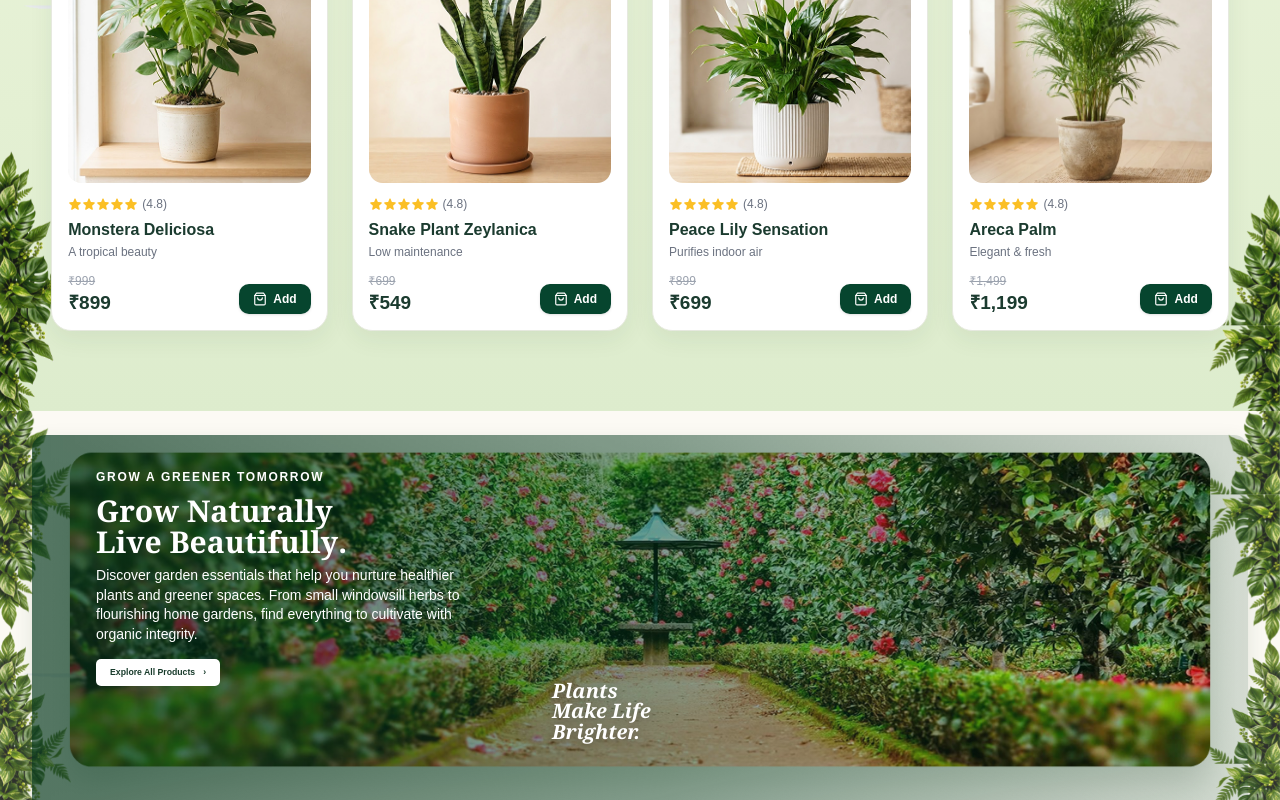
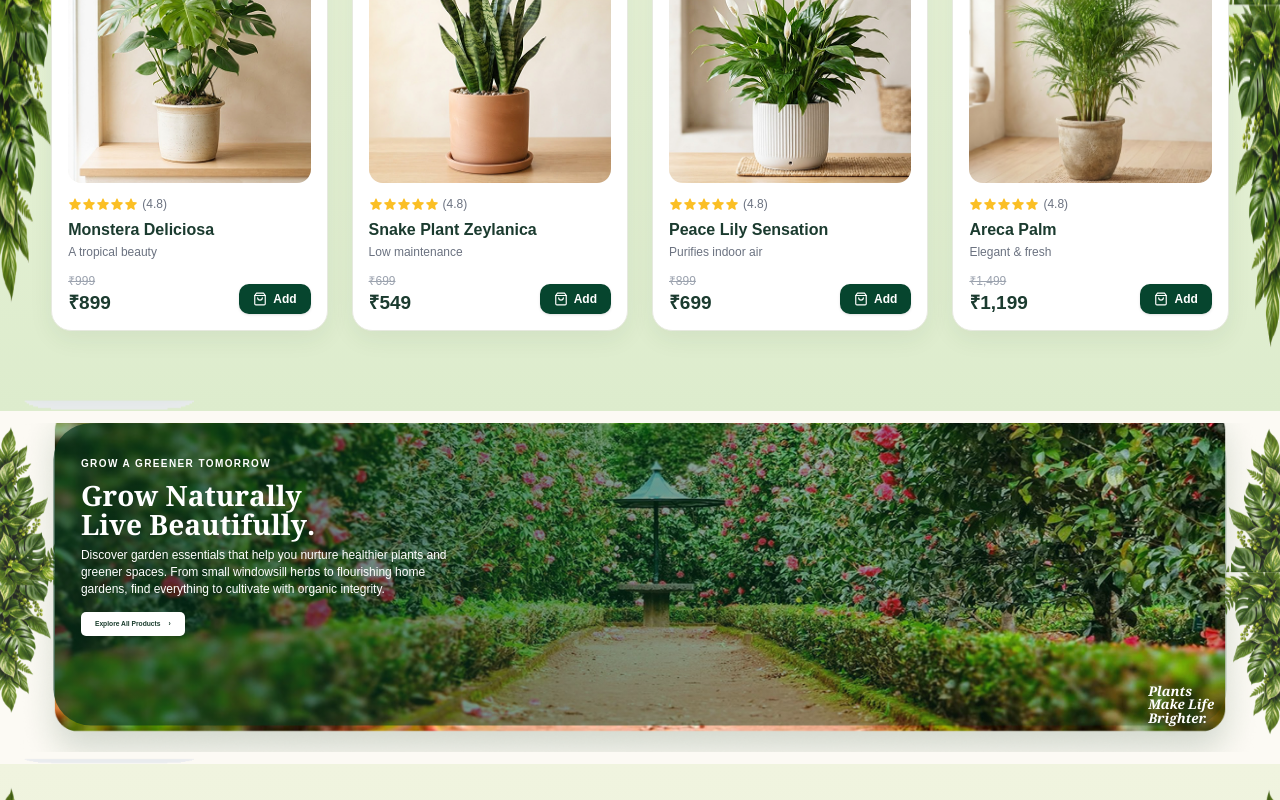
Before and after one commit to Brand-Mindz-Global-Technology-Pvt-Ltd/Kanchan-Frontend, a React (Vite) app: page / in a window 1280 px wide. Shown: the part 2000-2800 px from the top of the page. Built offline with nearby package versions, Linux system fonts and the light colour scheme.

Commit message:
Update home page design

```diff
--- a/src/components/home/AskedQuestions.tsx
+++ b/src/components/home/AskedQuestions.tsx
@@ -69,6 +69,7 @@ function AskedQuestions() {
             right: { bottom: "-8%", width: "clamp(110px, 17vw, 230px)", opacity: 0.88 },
           },
         ]}
+        mobileBorderTreatment
       />
 
       <div className="relative z-10 mx-auto w-[92%] max-w-[1240px]">
--- a/src/components/home/BotanicalChronicle.tsx
+++ b/src/components/home/BotanicalChronicle.tsx
@@ -51,6 +51,7 @@ function BotanicalChronicle() {
             right: { bottom: "-12%", width: "clamp(105px, 16vw, 220px)", opacity: 0.9 },
           },
         ]}
+        mobileBorderTreatment
       />
       <div className="relative z-10 mx-auto w-[92%] max-w-[1180px] sm:w-[82%]">
         <header>
--- a/src/components/home/ChooseKanchan.tsx
+++ b/src/components/home/ChooseKanchan.tsx
@@ -119,6 +119,7 @@ export default function WhyChooseKanchan() {
             right: { bottom: "-10%", width: "clamp(115px, 18vw, 245px)", opacity: 0.9 },
           },
         ]}
+        mobileBorderTreatment
       />
 
       <div className="relative z-10 mx-auto w-[92%] max-w-[1180px]">
--- a/src/components/home/GardenBanner.tsx
+++ b/src/components/home/GardenBanner.tsx
@@ -12,8 +12,41 @@ function GardenBanner() {
   return (
     <section
       ref={sectionRef}
-      className="relative isolate w-full overflow-hidden bg-[#FCFAF4] px-4 py-6 sm:px-6 lg:px-8"
+      className="garden-banner relative isolate w-full overflow-hidden bg-[#FCFAF4] px-2 py-3 sm:px-3 sm:py-3 lg:px-4 lg:py-3"
     >
+      <style>{`
+        @media (max-width: 640px) {
+          .garden-banner .garden-banner__left-content {
+            transform: translate(30px, 5px) !important;
+          }
+
+          .garden-banner .garden-banner__label {
+            font-size: 7px !important;
+          }
+
+          .garden-banner .garden-banner__heading {
+            font-size: 14px !important;
+          }
+
+          .garden-banner .garden-banner__description {
+            font-size: 8px !important;
+          }
+
+          .garden-banner .garden-banner__button {
+            font-size: 5px !important;
+          }
+
+          .garden-banner .garden-banner__slogan {
+            left: auto !important;
+            right: 4% !important;
+            bottom: 8% !important;
+          }
+
+          .garden-banner .garden-banner__slogan p {
+            font-size: 7px !important;
+          }
+        }
+      `}</style>
       <HomeEdgeLeaves
         placements={[
           {
@@ -25,15 +58,16 @@ function GardenBanner() {
             right: { bottom: "-20%", width: "clamp(100px, 16vw, 215px)", opacity: 0.82 },
           },
         ]}
+        mobileBorderTreatment
       />
       <div
         className="relative z-10 mx-auto overflow-hidden rounded-[12px] sm:rounded-[14px]"
         style={{
           width: "100%",
           maxWidth: "1328px",
-          aspectRatio: "3.17 / 1",
-          minHeight: "220px",
-          boxShadow: "0 8px 22px rgba(26, 67, 36, 0.12)",
+          aspectRatio: "3.8 / 1",
+minHeight: "0",
+          boxShadow: "none",
         }}
       >
         <img
@@ -53,6 +87,7 @@ function GardenBanner() {
           style={{
             background:
               "linear-gradient(90deg, rgba(4,54,28,0.68) 0%, rgba(3,57,28,0.48) 52%, rgba(3,57,28,0.16) 100%)",
+            clipPath: "inset(0 3% 8% 3% round 3% / 11%)",
           }}
         />
 
@@ -65,7 +100,7 @@ function GardenBanner() {
         >
           {/* Left content */}
           <div
-            className="flex flex-col items-start"
+            className="garden-banner__left-content flex flex-col items-start"
             style={{
               width: "min(62%, 440px)",
               minWidth: 0,
@@ -73,10 +108,10 @@ function GardenBanner() {
             }}
           >
             <p
-              className="font-bold uppercase text-white"
+              className="garden-banner__label font-bold uppercase text-white"
               style={{
                 margin: 0,
-                fontSize: "calc(clamp(5px, 0.65vw, 7px) + 5px)",
+                fontSize: "calc(clamp(5px, 0.65vw, 7px) + 3px)",
                 letterSpacing: "0.14em",
                 lineHeight: 1.4,
               }}
@@ -86,10 +121,10 @@ function GardenBanner() {
 
             <h2
               aria-label="Grow Naturally Live Beautifully."
-              className="font-serif font-bold text-white"
+              className="garden-banner__heading font-serif font-bold text-white"
               style={{
                 margin: "clamp(6px, 1.1vw, 10px) 0 0",
-                fontSize: "calc(clamp(15px, 2.05vw, 25px) + 5px)",
+                fontSize: "calc(clamp(15px, 2.05vw, 25px) + 3px)",
                 lineHeight: 1.02,
               }}
             >
@@ -100,11 +135,11 @@ function GardenBanner() {
 
             <p
               data-reveal-paragraph
-              className="text-white"
+              className="garden-banner__description text-white"
               style={{
                 maxWidth: "390px",
                 margin: "clamp(5px, 0.9vw, 9px) 0 0",
-                fontSize: "calc(clamp(6px, 0.72vw, 9px) + 5px)",
+                fontSize: "calc(clamp(6px, 0.72vw, 9px) + 3px)",
                 lineHeight: 1.4,
               }}
             >
@@ -115,13 +150,13 @@ function GardenBanner() {
 
             <a
               href="/plants"
-              className="inline-flex items-center bg-white font-semibold text-[#183B2B] transition-colors hover:bg-[#F2F7EF]"
+              className="garden-banner__button inline-flex items-center bg-white font-semibold text-[#183B2B] transition-colors hover:bg-[#F2F7EF]"
               style={{
                 gap: "8px",
                 marginTop: "clamp(8px, 1.5vw, 14px)",
                 padding: "clamp(5px, 0.8vw, 8px) clamp(9px, 1.3vw, 14px)",
                 borderRadius: "5px",
-                fontSize: "clamp(6px, 0.68vw, 9px)",
+                fontSize: "clamp(4px, calc(0.68vw - 2px), 7px)",
                 lineHeight: 1.3,
                 textDecoration: "none",
               }}
@@ -133,10 +168,10 @@ function GardenBanner() {
 
           {/* Right slogan */}
           <div
-            className="absolute flex flex-col justify-end"
+            className="garden-banner__slogan absolute flex flex-col justify-end"
             style={{
-              left: "min(calc(62% + 35px), 520px)",
-              bottom: "20%",
+              right: "4%",
+              bottom: "8%",
               display: "flex",
               alignItems: "flex-end",
               justifyContent: "flex-end",
@@ -147,7 +182,7 @@ function GardenBanner() {
               className="font-serif font-bold italic text-white"
               style={{
                 margin: 0,
-                fontSize: "clamp(11px, 1.65vw, 20px)",
+                fontSize: "clamp(6px, calc(1.2vw - 2px), 14px)",
                 lineHeight: 1.02,
                 textAlign: "left",
                 textShadow: "0 2px 8px rgba(0,0,0,0.25)",
--- a/src/components/home/GardenerStories.tsx
+++ b/src/components/home/GardenerStories.tsx
@@ -47,6 +47,7 @@ export default function GardenerStories() {
             right: { bottom: "-20%", width: "clamp(110px, 17vw, 230px)", opacity: 0.9 },
           },
         ]}
+        mobileBorderTreatment
       />
       <div className="relative z-10 mx-auto w-[90%] max-w-[826px] min-[1000px]:w-[82%]">
         <div className="text-center">
--- a/src/components/home/GreenCompanions.tsx
+++ b/src/components/home/GreenCompanions.tsx
@@ -79,6 +79,7 @@ function GreenCompanions() {
             right: { bottom: "-12%", width: "clamp(115px, 17vw, 235px)", opacity: 0.9 },
           },
         ]}
+        mobileBorderTreatment
       />
 
       <div className="relative z-10 mx-auto w-[92%] max-w-[1240px]">
--- a/src/components/home/HomeEdgeLeaves.tsx
+++ b/src/components/home/HomeEdgeLeaves.tsx
@@ -14,84 +14,80 @@ type HomeEdgeLeavesProps = {
     left?: LeafPlacement;
     right?: LeafPlacement;
   }[];
+  mobileBorderTreatment?: boolean;
+  mobileOpacity?: number;
 };
 
-function HomeEdgeLeaves({ placements }: HomeEdgeLeavesProps) {
+function HomeEdgeLeaves({
+  placements,
+  mobileBorderTreatment = false,
+  mobileOpacity,
+}: HomeEdgeLeavesProps) {
+  const leftPlacement = placements.find((placement) => placement.left)?.left;
+  const rightPlacement = placements.find((placement) => placement.right)?.right;
+
   return (
-    <div
-      aria-hidden="true"
-      className="home-edge-leaves pointer-events-none absolute inset-0 z-0 overflow-hidden"
-      style={
-        {
-          "--home-edge-left": `url("${leftBorder}")`,
-          "--home-edge-right": `url("${rightBorder}")`,
-        } as CSSProperties
-      }
-    >
+    <>
+      {mobileBorderTreatment && (
         <style>{`
           @media (max-width: 640px) {
-          .home-edge-leaves::before,
-          .home-edge-leaves::after {
-            content: "";
-            position: absolute;
-            top: 0;
-            bottom: 0;
-            z-index: 0;
-            background-repeat: repeat-y;
-            background-position: top;
-            background-size: 100% auto;
-            opacity: 0.9;
-            pointer-events: none;
+            .home-edge-leaves--mobile-border [data-home-edge-leaf] {
+              width: clamp(100px, 28vw, 120px) !important;
+              opacity: var(--home-edge-mobile-opacity, 0.4) !important;
+              object-fit: cover;
             }
 
-          .home-edge-leaves::before {
-            left: 0;
-            width: clamp(76px, 25vw, 100px);
-            background-image: var(--home-edge-left);
+            .home-edge-leaves--mobile-border [data-home-edge-leaf="left"] {
+              object-position: left center;
             }
 
-          .home-edge-leaves::after {
-            right: 0;
-            width: clamp(88px, 29vw, 116px);
-            background-image: var(--home-edge-right);
-          }
-
-          .home-edge-leaves [data-home-edge-leaf] {
-            display: none;
+            .home-edge-leaves--mobile-border [data-home-edge-leaf="right"] {
+              object-position: right center;
             }
           }
         `}</style>
-      {placements.map((placement, index) => (
-        <div key={index}>
-          {placement.left && (
+      )}
+      <div
+        aria-hidden="true"
+        className={`home-edge-leaves pointer-events-none absolute inset-0 z-0 overflow-hidden${
+          mobileBorderTreatment ? " home-edge-leaves--mobile-border" : ""
+        }`}
+        style={
+          mobileOpacity === undefined
+            ? undefined
+            : ({ "--home-edge-mobile-opacity": mobileOpacity } as CSSProperties)
+        }
+      >
+        {leftPlacement && (
           <img
             src={leftBorder}
             alt=""
             data-decorative-leaf
             data-home-edge-leaf="left"
-              className="pointer-events-none absolute h-auto max-w-none"
+            className="pointer-events-none absolute left-0 top-0 h-full max-w-none object-fill"
             style={{
-                left: 0,
-                ...placement.left,
+              width: leftPlacement.width,
+              opacity: leftPlacement.opacity ?? 0.7,
             }}
           />
         )}
-          {placement.right && (
+
+        {rightPlacement && (
           <img
             src={rightBorder}
             alt=""
             data-decorative-leaf
             data-home-edge-leaf="right"
-              className="pointer-events-none absolute h-auto max-w-none"
+            className="pointer-events-none absolute top-0 h-full max-w-none object-fill"
             style={{
               right: 0,
-                ...placement.right,
+              width: rightPlacement.width,
+              opacity: rightPlacement.opacity ?? 0.7,
             }}
           />
         )}
       </div>
-      ))}
-    </div>
+    </>
   );
 }
 
--- a/src/components/home/OurCategories.tsx
+++ b/src/components/home/OurCategories.tsx
@@ -191,6 +191,7 @@ function OurCategories() {
             right: { bottom: "-10%", width: "clamp(110px, 17vw, 230px)", opacity: 0.88 },
           },
         ]}
+        mobileBorderTreatment
       />
       <div className="relative z-10 mx-auto w-[92%] max-w-[1240px]">
         {/* Section Heading */}
```
Lines whose indentation alone changed are shown as unchanged.
